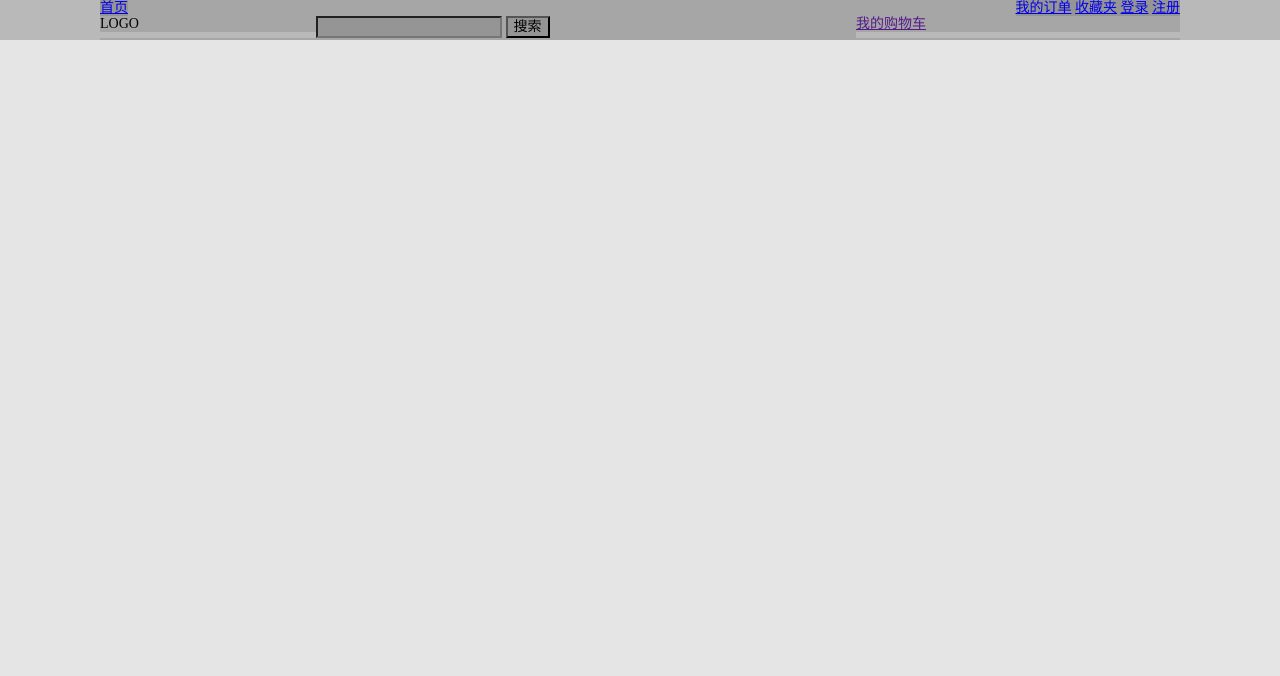
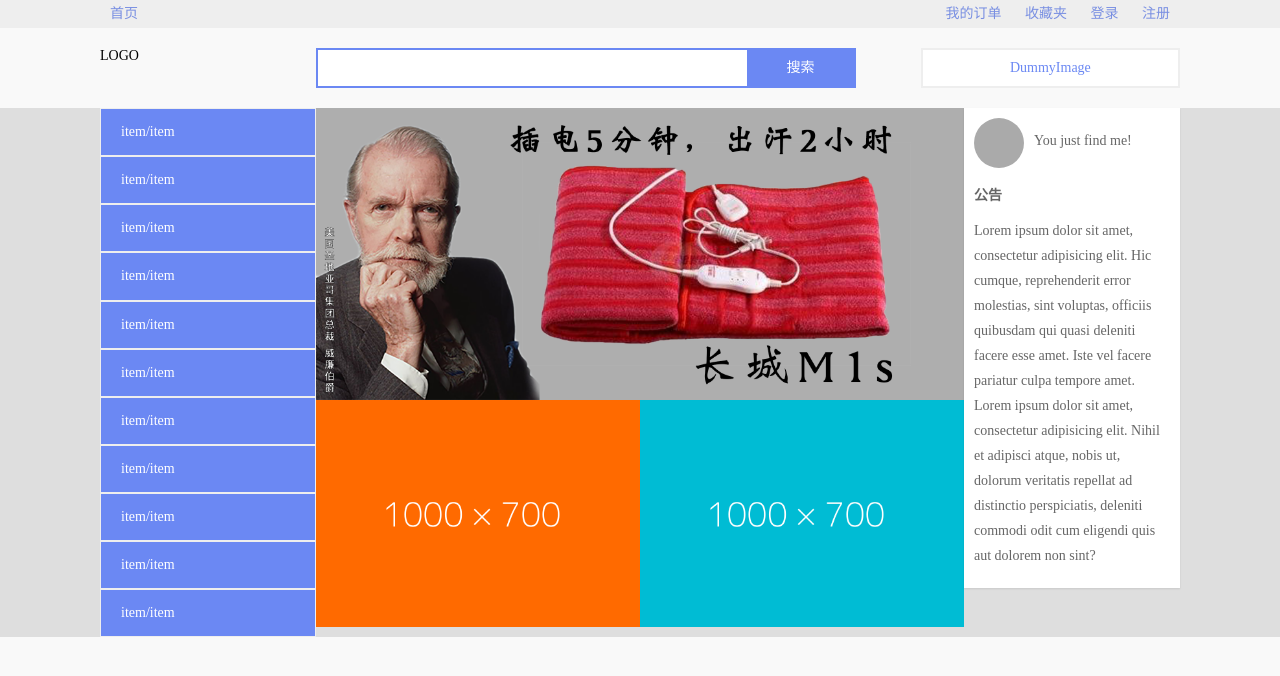
Before and after one commit to twathit/html-css, a plain HTML site: page e-business-demo/index.html in a window 1280 px wide. Drawn offline with nearby package versions, Linux system fonts and the light colour scheme.

Commit message:
main-promote

```diff
--- a/e-business-demo/css/main.css
+++ b/e-business-demo/css/main.css
@@ -2,12 +2,24 @@
 	-webkit-box-sizing: border-box;
 	-moz-box-sizing: border-box;
 	box-sizing: border-box;
-	background: rgba(0, 0, 0, 0.1)
+	-webkit-transition: background 200ms;
+	-o-transition: background 200ms;
+	transition: background 200ms;
 }
 
 body {
 	font-size: 14px;
 	color: 444;
+	background: #f9f9f9;
+}
+
+a {
+	text-decoration: none;
+}
+
+img {
+	display: block;
+	max-width: 100%;
 }
 
 .container {
@@ -81,3 +93,114 @@
 .col-9 {
 	width: 90%;
 }
+
+.top-nav {
+	background: #eee;
+}
+
+.top-nav .item {
+	display: inline-block;
+	padding: 6px 10px;
+	color: #798fe2;
+}
+
+.top-nav .item:hover {
+	color: #333;
+}
+
+.header {
+	padding: 20px 0;
+}
+
+.header .logo {
+	font-size: 30x;
+}
+
+.header .search-bar {
+	border: 2px solid #6b88f3;
+	background: #6b88f3;
+}
+
+.header .search-bar input,
+.header .search-bar button {
+	border: 0;
+	padding: 10px;
+	float: left;
+	outline: 0;
+}
+
+.header .search-bar input {
+	width: 80%;
+}
+
+.header .search-bar input:focus {
+	-webkit-box-shadow: inset 0 0 2px 1px rgba(0,0,0,.1);
+	box-shadow: inset 0 0 2px 1px rgba(0,0,0,.1);
+}
+
+.header .search-bar button {
+	width: 20%;
+	background: #6b88f3;
+	color: #fff;
+}
+
+.header .search-bar button:hover {
+	background: #3f62e6;
+}
+
+
+.header .cart {
+	text-align: center;
+}
+.header .cart a {
+	float: right;
+	padding: 10px;
+	background: #fff;
+	border: 2px solid #eee;
+	width: 80%;
+	color: #6b88f3;
+}
+
+.main-promote {
+	background: #dedede;
+}
+
+.main-promote .cat {
+	background: #6b88f3;
+	color: #fff;
+}
+
+.main-promote .cat .item {
+	padding: 15px 20px;
+	border: 1px solid #eee;
+}
+
+.main-promote .cat .item:hover {
+	background: rgba(0, 0, 0, .2);
+}
+
+.main-promote .info {
+	padding: 10px;
+	line-height: 45px;
+	background: #fff;
+	color: #666;
+	-webkit-box-shadow: 0 1px 2px rgba(0,0,0,.1);
+	box-shadow: 0 1px 2px rgba(0,0,0,.1);
+}
+
+.main-promote .info > * {
+	margin-bottom: 10px;
+}
+
+.main-promote .info .avatar {
+	width: 50px;
+	height: 50px;
+	background: #aaa;
+	border-radius: 50%;
+	float: left;
+	margin-right: 10px;
+}
+
+.main-promote .info .content {
+	line-height: 25px;
+}
--- a/e-business-demo/index.html
+++ b/e-business-demo/index.html
@@ -10,46 +10,83 @@
 	<div class="top-nav">
 		<div class="container clearf">
 			<div class="fl">
-				<a href="#">首页</a>
+				<a class="item" href="#">首页</a>
 			</div>
 			<div class="fr">
-				<a href="#">我的订单</a>
-				<a href="#">收藏夹</a>
-				<a href="#">登录</a>
-				<a href="#">注册</a>
+				<a class="item" href="#">我的订单</a>
+				<a class="item" href="#">收藏夹</a>
+				<a class="item" href="#">登录</a>
+				<a class="item" href="#">注册</a>
 			</div>
 		</div>
 	</div>
-	<div class="header clearf">
-		<div class="container">
-			<div class="col-2">LOGO</div>
-			<div class="col-5">
+	<div class="header">
+		<div class="container clearf">
+			<div class="col-2 logo">LOGO</div>
+			<div class="col-5 search-bar">
 				<input type="text">
 				<button>搜索</button>
 			</div>
-			<div class="col-3">
-				<a href="">我的购物车</a>
+			<div class="col-3 cart">
+				<a href="https://dummyimage.com/" target="blank">DummyImage</a>
 			</div>
 		</div>
 
 	</div>
-	<div class="main-promote clearf">
-		<div class="container">
-			<div class="col-2"></div>
-			<div class="col-6"></div>
-			<div class="col-2"></div>
+	<div class="main-promote">
+		<div class="container clearf">
+			<div class="col-2 cat">
+				<div class="item">item/item</div>
+				<div class="item">item/item</div>
+				<div class="item">item/item</div>
+				<div class="item">item/item</div>
+				<div class="item">item/item</div>
+				<div class="item">item/item</div>
+				<div class="item">item/item</div>
+				<div class="item">item/item</div>
+				<div class="item">item/item</div>
+				<div class="item">item/item</div>
+				<div class="item">item/item</div>
+			</div>
+			<div class="col-6">
+				<div class="slider">
+					<img src="images/slider_01.png">
+				</div>
+				<div class="sub-promote">
+					<div class="col-5">
+						<img src="images/001.png">
+					</div>
+					<div class="col-5">
+						<img src="images/002.png">
+					</div>
+				</div>
+			</div>
+			<div class="col-2 info">
+				<div class="auth">
+					<div class="avatar"></div>
+					You just find me!
+				</div>
+				<div class="anno">
+					<b class="title">公告</b>
+					<div class="content">
+						Lorem ipsum dolor sit amet, consectetur adipisicing elit. Hic cumque, reprehenderit error molestias, sint voluptas, officiis quibusdam qui quasi deleniti facere esse amet. Iste vel facere pariatur culpa tempore amet.
+						Lorem ipsum dolor sit amet, consectetur adipisicing elit. Nihil et adipisci atque, nobis ut, dolorum veritatis repellat ad distinctio perspiciatis, deleniti commodi odit cum eligendi quis aut dolorem non sint?
+					</div>
+				</div>
+
+			</div>
 		</div>
 	</div>
 	<div class="cat-promote clearf">
-		<div class="container">
+		<div class="container clearf">
 			<div class="col-2"></div>
 			<div class="col-3"></div>
 			<div class="col-2"></div>
 			<div class="col-3"></div>
 		</div>
 	</div>
-	<div class="footer clearf">
-		<div class="container">
+	<div class="footer">
+		<div class="container clearf">
 
 		</div>
 	</div>
```
